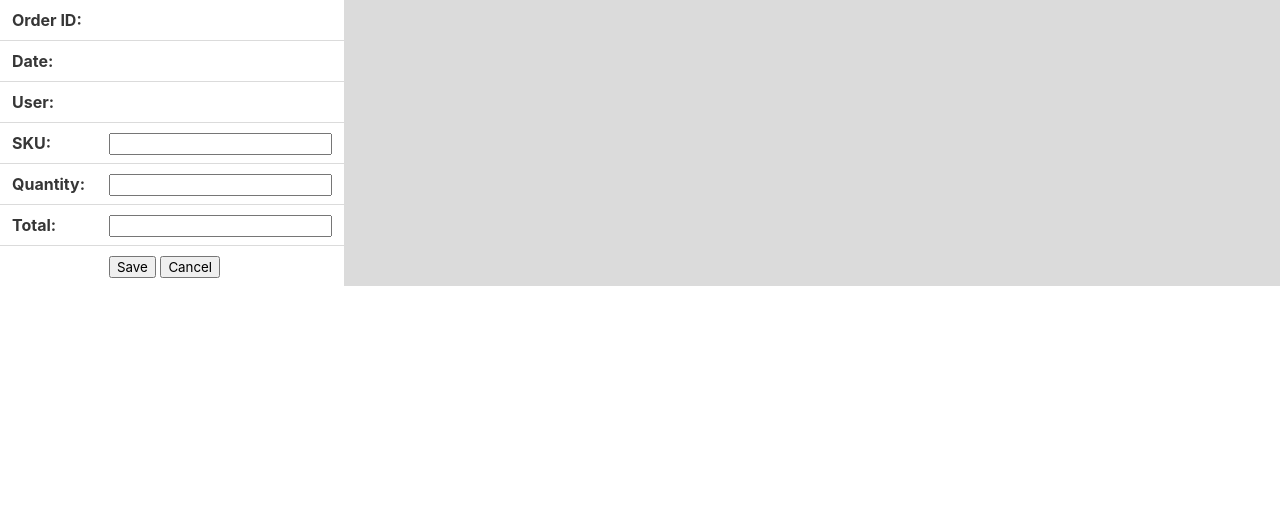
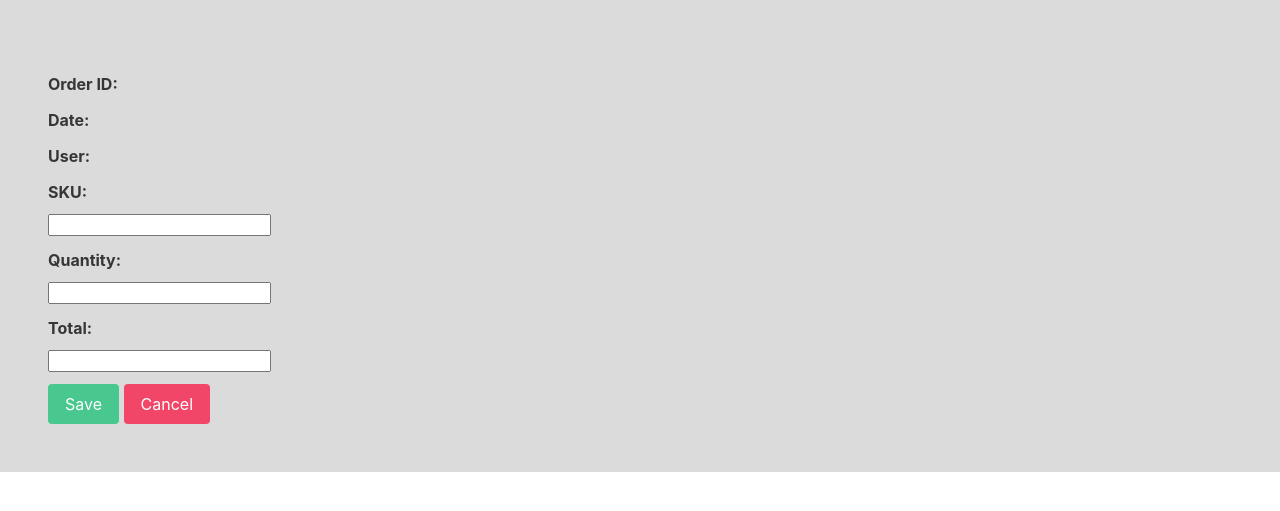
Before and after one commit to br0ch0n-BU/CS602_Term_Project_Rochon, a Node server app: template views/editOrderView.handlebars in a window 1280 px wide. Shown: the part 56-567 px from the top of the page. Run offline with Node 20, Linux system fonts and the light colour scheme; the template is opened without the code that fills it, so the values that code supplies are empty; some libraries are stand-ins or nearby versions.

Commit message:
restyle orders CRUD

```diff
--- a/routes/adminManageOrders.js
+++ b/routes/adminManageOrders.js
@@ -23,7 +23,7 @@
   });
 
   res.render("displayOrdersView", {
-    title: "Admin Manage Order History",
+    title: "Manage All Customer Orders",
     data: results,
     manageView: true,
     problem: req.query.problem,
--- a/routes/deleteOrder.js
+++ b/routes/deleteOrder.js
@@ -17,7 +17,7 @@
     }
 
     res.render("deleteOrderView", {
-      title: "Admin Delete this order?",
+      title: "Admin Delete This Order?",
       data: {
         id: order._id,
         sku: order.sku,
--- a/routes/displayOrders.js
+++ b/routes/displayOrders.js
@@ -22,7 +22,7 @@
     });
 
     res.render("displayOrdersView", {
-      title: "Order History",
+      title: "Your Order History",
       data: results,
       thanks: req.query.success
     });
--- a/routes/editOrder.js
+++ b/routes/editOrder.js
@@ -16,7 +16,7 @@
     }
 
     res.render("editOrderView", {
-      title: "Admin Edit order",
+      title: "Edit Customer Order Details",
       data: {
         id: order._id,
         sku: order.sku,
--- a/views/displayOrdersView.handlebars
+++ b/views/displayOrdersView.handlebars
@@ -10,8 +10,10 @@
   {{#if success}}
     <div class="notification is-success">Updated order!</div>
   {{/if}}
+
+    <h3 class="title is-3">{{title}}</h3>
+
   {{#if data}}
-
     <table class="table is-hoverable is-fullwidth">
       <thead>
         <tr>
--- a/views/editOrderView.handlebars
+++ b/views/editOrderView.handlebars
@@ -1,66 +1,49 @@
+<section class="section">
   {{#if problem}}
     <h2>There was a problem editing the order. Please try again.</h2>
   {{/if}}
-<div class="table-responsive">
+  <h3 class="title is-3">{{title}}</h3>
+
   <form method="post" action="/manageorders/edit">
-    <table class="table table-condensed">
-      <tbody>
-        <tr>
-          <th>Order ID:</th>
-          <td>{{data.id}}</td>
-        </tr>
-        <tr>
-          <th>Date:</th>
-          <td>{{data.date}}</td>
-        </tr>
-        <tr>
-          <th>User:</th>
-          <td>{{data.username}}</td>
-        </tr>
-        <tr>
-          <th>SKU:</th>
-          <td><input
-              type="text"
-              name="sku"
-              required
-              value="{{data.sku}}"
-            /></td>
-        </tr>
-        <tr>
-          <th>Quantity:</th>
-          <td><input
-              type="number"
-              name="quantity"
-              required
-              value="{{data.quantity}}"
-            /></td>
-        </tr>
-        <tr>
-          <th>Total:</th>
-          <td><input
+    <div class="field">
+      <label class="label">Order ID:</label>
+      <p>{{data.id}}</p>
+    </div>
+    <div class="field">
+      <label class="label">Date:</label>
+      <p>{{data.date}}</p>
+    </div>
+    <div class="field">
+      <label class="label">User:</label>
+      <p>{{data.username}}</p>
+    </div>
+    <div class="field">
+      <label class="label">SKU:</label>
+      <input type="text" name="sku" required value="{{data.sku}}" />
+    </div>
+    <div class="field">
+      <label class="label">Quantity:</label>
+      <input type="number" name="quantity" required value="{{data.quantity}}" />
+    </div>
+    <div class="field">
+      <label class="label">Total:</label>
+      <input
         type="number"
         name="total"
         step="0.01"
         required
         value="{{data.total}}"
-            /></td>
-        </tr>
+      />
+    </div>
     <input type="hidden" name="id" value="{{data.id}}" />
-      </tbody>
-      <tfooter>
-        <tr>
-          <td></td>
-          <td>
-            <input type="submit" value="Save" class="btn btn-success" />
+    <div class="field">
+      <input type="submit" value="Save" class="button is-success" />
       <input
         type="button"
         value="Cancel"
-              class="btn btn-danger"
-              onclick="history.back()"
+        class="button is-danger"
+        onclick="location.href='/manageorders'"
       />
-          </td>
-        </tr>
-      </tfooter>
-    </table>
+    </div>
   </form>
-</div>
+</section>
```
Also changed, not shown: views/deleteOrderView.handlebars (+15 -8 lines). Lines whose indentation alone changed are shown as unchanged.
